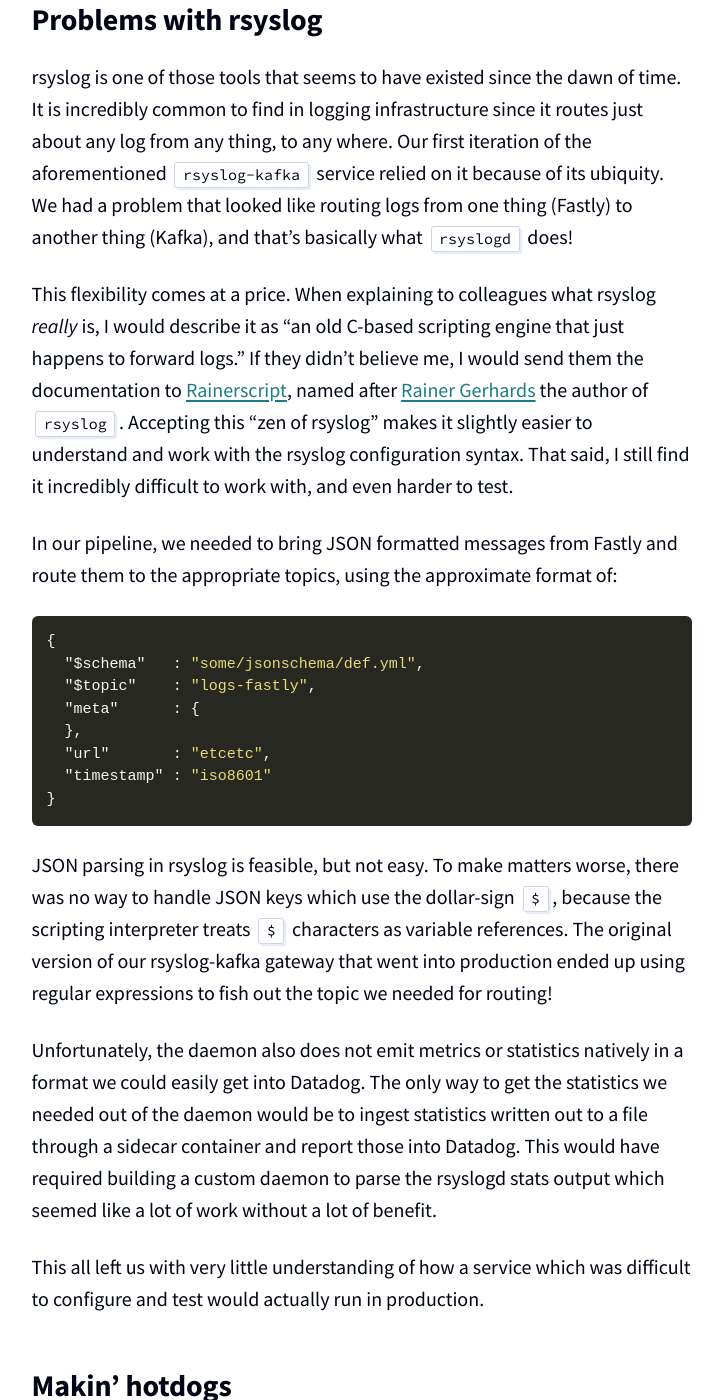
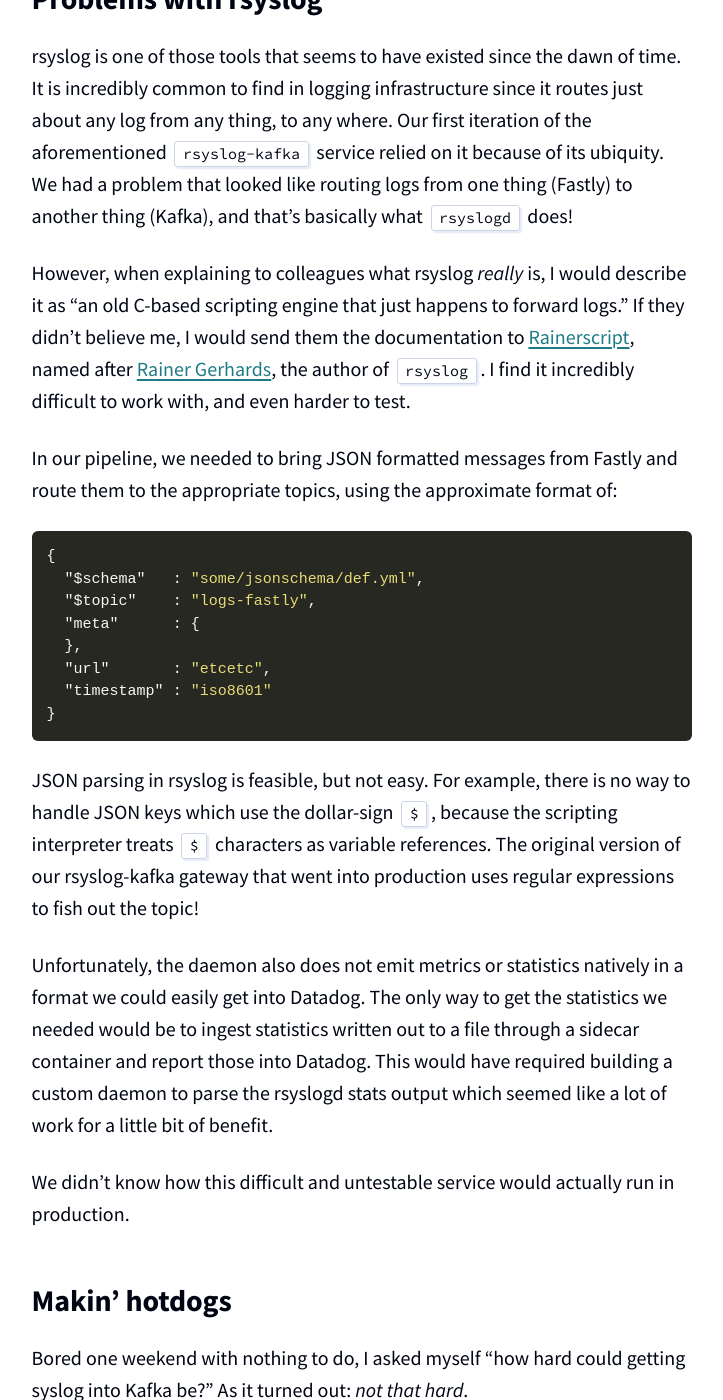
Before and after one commit to scribd/scribd.github.io, a Jekyll site: the page built from _posts/2020-06-24-shipping-rust-to-production.md, in a window 1280 px wide and 1400 px high, scrolled down 1024 px. Shown: the whole window, without its empty margins (342-1065 px from the left). Built offline with Jekyll 4.4.1, drawn with Linux system fonts in a browser that asks for light colours; some of the changed text lies outside the part shown.

Commit message:
some edits for your consideration

````diff
--- a/_posts/2020-06-24-shipping-rust-to-production.md
+++ b/_posts/2020-06-24-shipping-rust-to-production.md
@@ -10,18 +10,20 @@
 author: rtyler
 ---
 
-When we set our goals at the beginning of the year "deploy Rust to production"
-was not among them, yet here we are. Our pattern of deploying small services in containers
-allowed us to easily bring Rust into production, replacing a difficult to
-manage service in the process. In January, the Core Platform team started working on a
-project called "View Analytics". The effort was primarily to replace an aging
-system which was literally referred to as "old analytics." As part of the View
-Analytics design we needed to provide an entry point for [Fastly](https://fastly.com) to relay access logs as  syslog
-formatted messages which could then be written into [Apache Kafka](https://kafka.apache.org), driving the entire
-View Analytics data pipeline. Our initial rollout shipped an [rsyslog](https://www.rsyslog.com)-based solution
-for the “rsyslog-kafka” service.. Using rsyslogd worked fairly well, but had a
-couple of significant downsides. Last month, we deployed its replacement: a
-custom open source daemon written in Rust: [hotdog](https://github.com/reiseburo/hotdog) 🌭.
+Deploying small services in containers allowed us to easily replace a production service
+with a weekend project written in Rust.
+
+The Core Platform team maintains a project to provide an entry point for
+[Fastly](https://fastly.com) access logs to be written into
+[Apache Kafka](https://kafka.apache.org).
+
+Our initial rollout of "View Analytics" used [rsyslogd](https://www.rsyslog.com) for the ingestion service,
+“rsyslog-kafka.” Using rsyslogd worked fairly well, but had a couple of significant
+downsides.
+
+Last month, we open sourced and deployed "rsyslog-kafka"'s replacement: a daemon
+that provides better metrics, JMESPath rules, and RFC compliant message parsing:
+[hotdog](https://github.com/reiseburo/hotdog) 🌭.
 
 
 (**Note:**  _This specific use-case was well suited to Rust. That does not mean
@@ -38,16 +40,13 @@
 had a problem that looked like routing logs from one thing (Fastly) to another
 thing (Kafka), and that's basically what `rsyslogd` does!
 
-This flexibility comes at a price. When explaining to colleagues what rsyslog
+However, when explaining to colleagues what rsyslog
 _really_ is, I would describe it as "an old C-based scripting engine that just
 happens to forward logs." If they didn't believe me, I would send them the
 documentation to
 [Rainerscript](https://rsyslog.readthedocs.io/en/latest/rainerscript/), named
-after [Rainer Gerhards](https://en.wikipedia.org/wiki/Rainer_Gerhards) the
-author of `rsyslog`. Accepting this "zen of rsyslog" makes it slightly
-easier to understand and work with the rsyslog configuration syntax.
-That said, I still find it incredibly difficult to work with, and even harder
-to test.
+after [Rainer Gerhards](https://en.wikipedia.org/wiki/Rainer_Gerhards), the
+author of `rsyslog`. I find it incredibly difficult to work with, and even harder to test.
 
 In our pipeline, we needed to bring JSON formatted messages from Fastly and
 route them to the appropriate topics, using the approximate format of:
@@ -63,28 +62,27 @@
 }
 ```
 
-JSON parsing in rsyslog is feasible, but not easy. To make matters worse, there
-was no way to handle JSON keys which use the dollar-sign `$`, because the
+JSON parsing in rsyslog is feasible, but not easy. For example, there
+is no way to handle JSON keys which use the dollar-sign `$`, because the
 scripting interpreter treats `$` characters as variable references. The
-original version of our rsyslog-kafka gateway that went into production ended
-up using regular expressions to fish out the topic we needed for routing!
+original version of our rsyslog-kafka gateway that went into production
+uses regular expressions to fish out the topic!
 
 Unfortunately, the daemon also does not emit metrics or statistics natively in
 a format we could easily get into Datadog. The only way to get the statistics
-we needed out of the daemon would be to ingest statistics written out to a file through a sidecar
+we needed would be to ingest statistics written out to a file through a sidecar
 container and report those into Datadog. This would have required building a
 custom daemon to parse the rsyslogd stats output which seemed like a lot of
-work without a lot of benefit.
+work for a little bit of benefit.
 
-This all left us with very little understanding of how a service which was
-difficult to configure and test would actually run in production.
+We didn't know how this difficult and untestable service would actually run in production.
 
 
 ## Makin' hotdogs
 
 Bored one weekend with nothing to do, I asked myself “how hard could getting syslog into Kafka be?” As it turned out: _not that hard_.
 
-I continued to improve the [daemon](https://github.com/reiseburo/hotdog) over a number of
+I continued to improve [hotdog](https://github.com/reiseburo/hotdog) over a number of
 weeks until I had feature parity with our rsyslogd use-case, and then some!
 
 *  RFC 5424/3164 syslog-formatted message parsing
````
